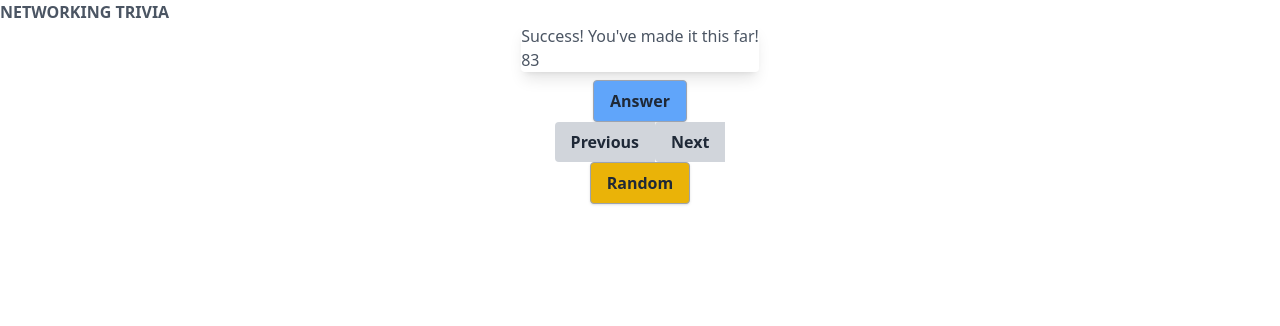
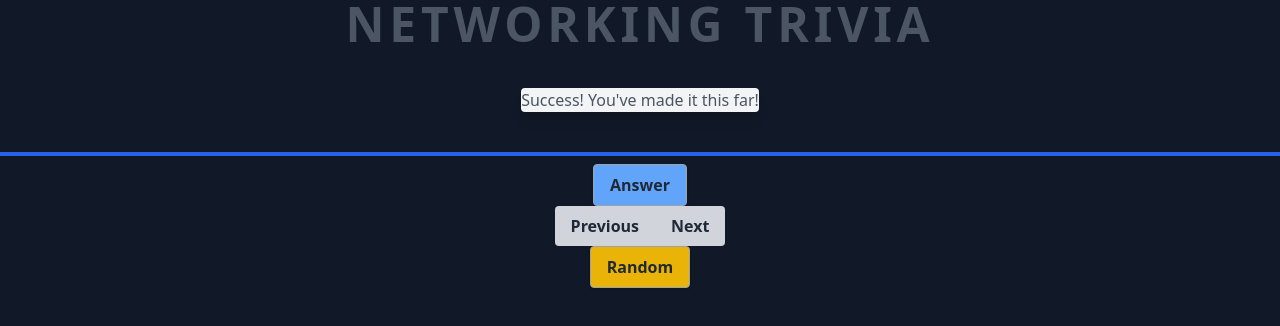
Before and after one commit to GezelligCode/networktrivia, a website: page public/index.html in a window 1280 px wide. Both pictures are taken after a click on the button "Previous". Drawn offline with nearby package versions, Linux system fonts and the light colour scheme.

Commit message:
Progress Bar
Added progress bar to track status of completion

```diff
--- a/public/app.js
+++ b/public/app.js
@@ -1,10 +1,11 @@
 const app = Vue.createApp({
   data() {
     return {
+      answerShown: false,
       output: "Answer",
       data2: [
         {
-          prompt: "This is the smallest type of network",
+          prompt: "This is the smallest type of network.",
           answer: "What is a Personal Area Network (PAN)?",
           hints:
             "Examples include Bluetooth phone to Car, USB Harddrive to Computer, Firewire videocam to PC",
@@ -628,9 +629,13 @@ const app = Vue.createApp({
         },
       ],
       counter: 0,
+      progress: 0,
     };
   },
   computed: {
+    progressBar() {
+      return this.progress;
+    },
     cardOutput() {
       return this.output;
     },
@@ -665,6 +670,7 @@ const app = Vue.createApp({
       } else {
         this.counter = 0;
       }
+      this.progress = (this.counter / (this.data2.length - 1)) * 100;
     },
     prevCard() {
       if (this.counter == 0) {
@@ -672,6 +678,7 @@ const app = Vue.createApp({
       } else {
         this.counter--;
       }
+      this.progress = (this.counter / (this.data2.length - 1)) * 100;
     },
   },
 });
--- a/public/index.html
+++ b/public/index.html
@@ -9,20 +9,24 @@
     <script src="https://unpkg.com/vue@next"></script>
     <script src="app.js" defer></script>
   </head>
-  <body class="text-gray-600">
+  <body class="text-gray-600 bg-gray-900">
     <header>
-      <div class="flex flex-col justify-center">
-        <h1 class="font-bold uppercase">Networking Trivia</h1>
-      </div>
+      <h1 class="font-bold uppercase text-center tracking-widest text-5xl">
+        Networking Trivia
+      </h1>
     </header>
     <section id="trivia">
-      <div class="flex flex-col justify-center items-center">
+      <div class="flex flex-col justify-center items-center py-10">
         <div class="max-w-sm rounded overflow-hidden shadow-lg justify-center">
-          <div class="max-w-md mx-auto">
+          <div class="max-w-md mx-auto bg-gray-100">
             <p>{{ cardData2 }}</p>
-            <p>{{ counter }}</p>
+            <!-- <p>{{ counter }}</p>
+            <p>{{ progress }}</p> -->
           </div>
         </div>
+      </div>
+      <div class="w-full bg-gray-200 h-1">
+        <div class="bg-blue-600 h-1" :style="{width: progressBar  + '%'}"></div>
       </div>
       <section id="buttons">
         <div class="flex flex-col justify-center items-center py-2">
@@ -40,7 +44,7 @@
               Previous
             </button>
             <button
-              class="bg-gray-300 hover:bg-gray-400 text-gray-800 font-bold py-2 px-4 rounded-l"
+              class="bg-gray-300 hover:bg-gray-400 text-gray-800 font-bold py-2 px-4 rounded-r"
               v-on:click="nextCard"
             >
               Next
```
Also changed, not shown: public/styles.css.
